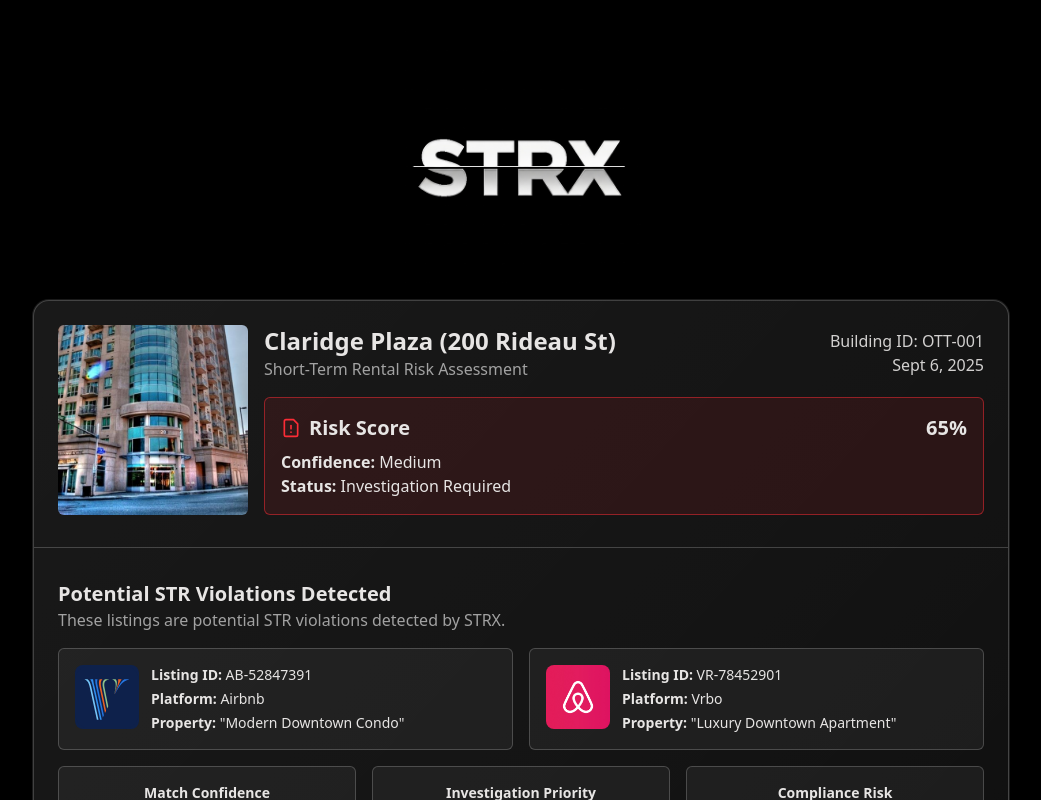
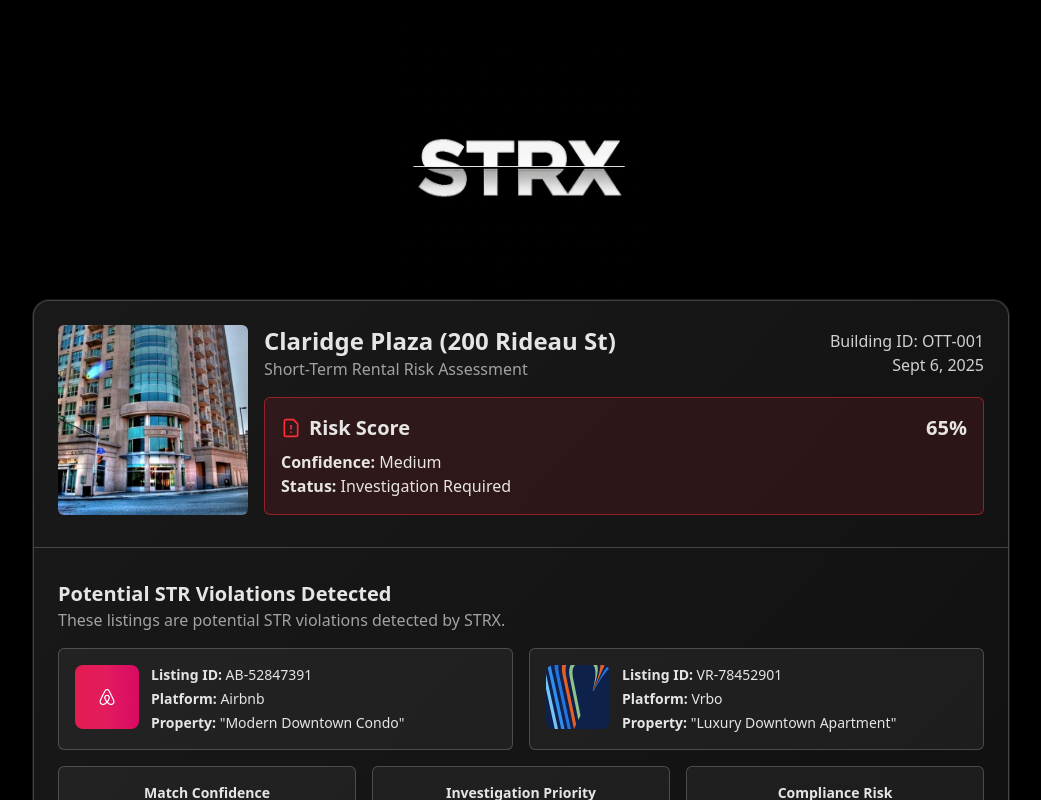
Before and after one commit to sashkode/strx, a Next.js app: page /report in a window 1280 px wide. Shown: the top 800 px of the page, without its empty margins (119-1160 px from the left). Built offline with nearby package versions, Linux system fonts and the light colour scheme.

Commit message:
fix(report): swap listing logos to match content

```diff
--- a/src/app/report/page.tsx
+++ b/src/app/report/page.tsx
@@ -77,7 +77,7 @@
                 <div className="flex gap-3">
                   <div className="size-16 rounded-lg overflow-hidden flex-shrink-0 bg-[#0e214b]">
                     <img
-                      src="/vrbo.svg"
+                      src="/airbnb.jpg"
                       alt="Listing preview"
                       className="object-cover size-full"
                     />
@@ -104,7 +104,7 @@
                 <div className="flex gap-3">
                   <div className="size-16 rounded-lg overflow-hidden flex-shrink-0">
                     <img
-                      src="/airbnb.jpg"
+                      src="/vrbo.svg"
                       alt="Listing preview"
                       className="object-cover size-full scale-200"
                     />
```
